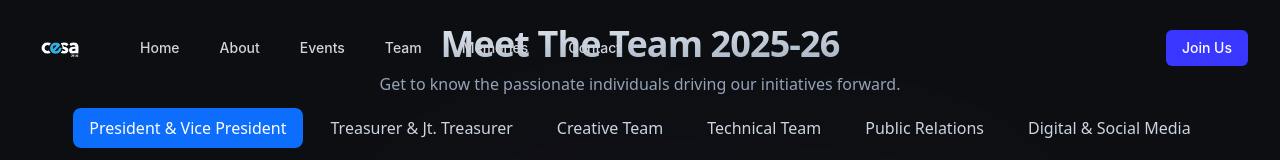
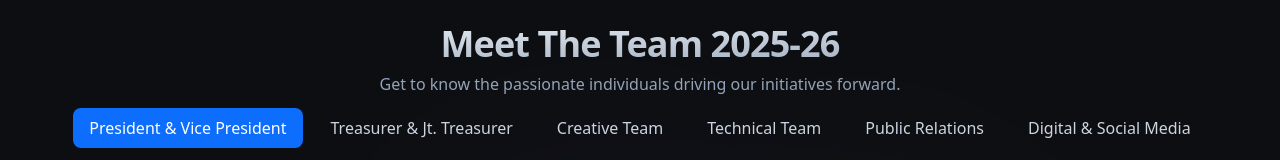
Before and after one commit to cesaofficial/cesa2, a React (Vite) app: page /team in a window 1280 px wide. Shown: the top 160 px of the page. Built offline with nearby package versions, Linux system fonts and the light colour scheme.

Commit message:
Remove Navbar component from Team page

```diff
--- a/src/pages/Team.jsx
+++ b/src/pages/Team.jsx
@@ -4,7 +4,7 @@ import { TEAMS } from '../constants/teams';
 import Sidebar from '../components/team/Sidebar';
 import TeamSection from '../components/team/TeamSection';
 import { ChevronUp, ChevronDown } from 'lucide-react';
-import Navbar from '../components/navbar';
+
 
 const generateTeamId = (teamName) => {
   return teamName.replace(/ & /g, '-').replace(/\s+/g, '-').toLowerCase();
@@ -95,7 +95,7 @@ const Team = () => {
 
   return (
     <>
-      <Navbar />
+
       <div className="background-container">
         <div className="blob blob-1"></div>
         <div className="blob blob-2"></div>
```
